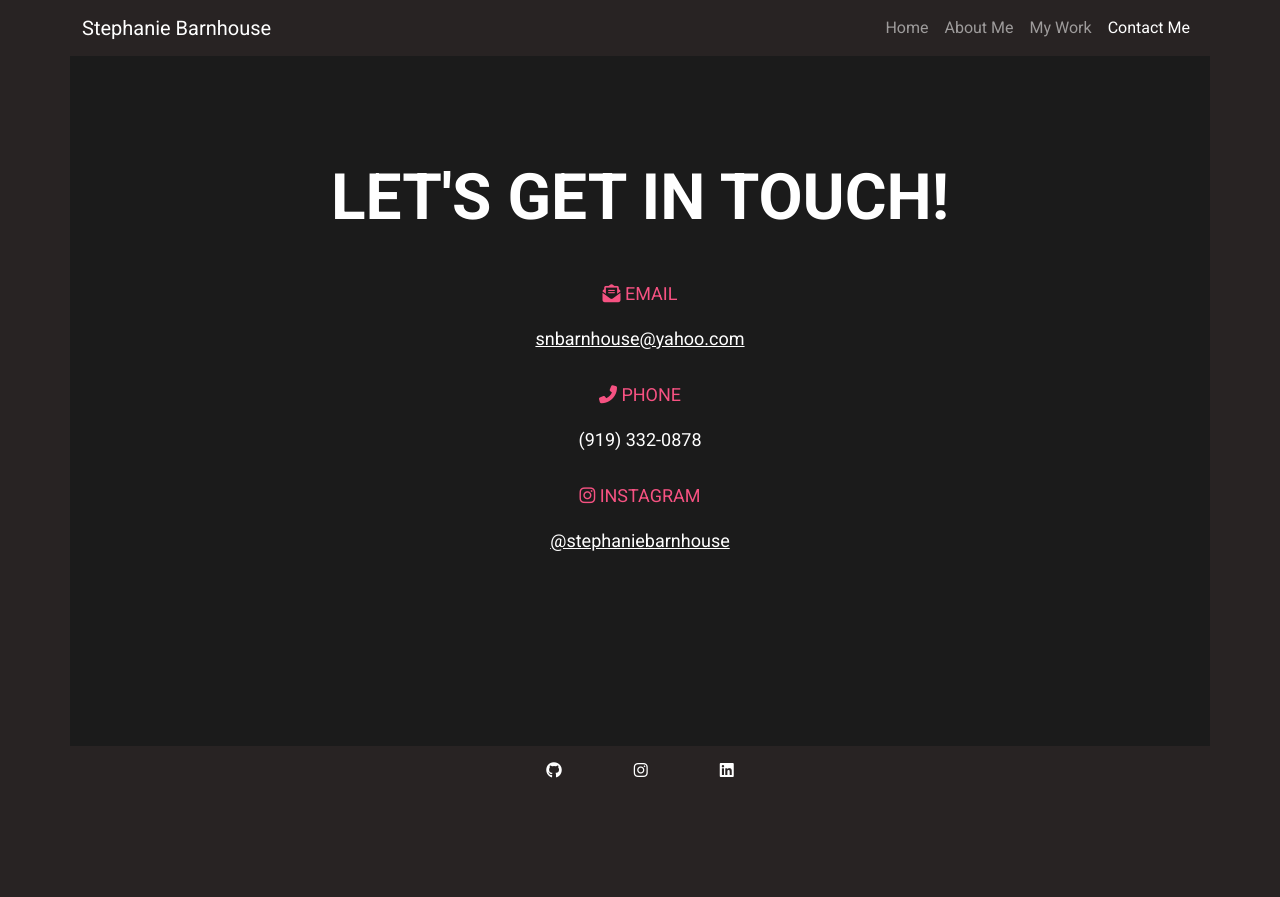
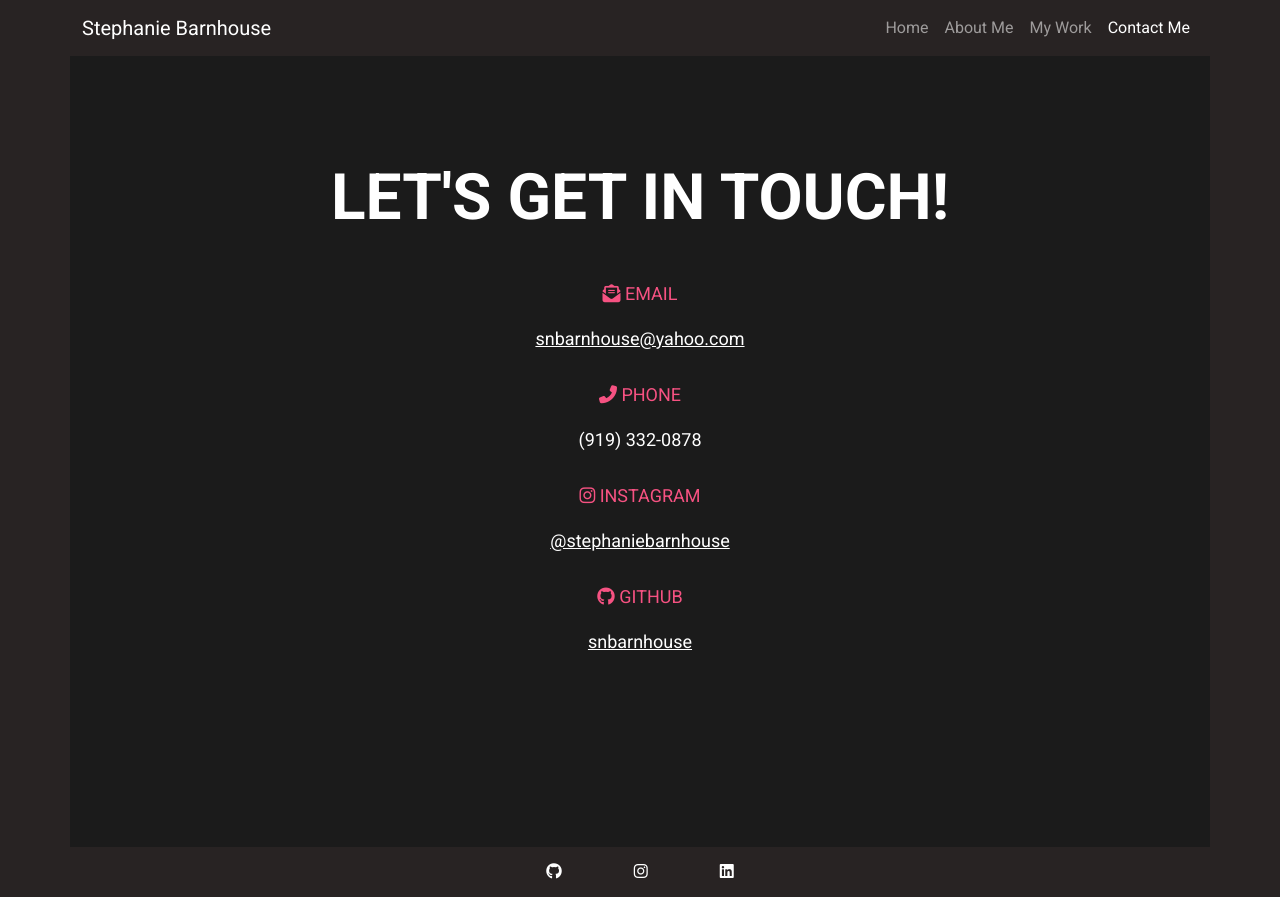
Before and after one commit to snbarnhouse/portfolio_project, a plain HTML site: page contact.html in a window 1280 px wide. Before the commit the page ends 800 px from the top, so only its background shows below. Drawn offline with nearby package versions, Linux system fonts and the light colour scheme.

Commit message:
Adding contact info.

```diff
--- a/contact.html
+++ b/contact.html
@@ -67,6 +67,8 @@
                 <p class="text-center">(919) 332-0878</p>
                 <h3 class="text-center mb-0"><i class="fab fa-instagram"></i>  Instagram</h3>
                 <p class="text-center"><a href="https://instagram.com/stephaniebarnhouse" class="contact-link" target="_blank">@stephaniebarnhouse</a></p>
+                <h3 class="text-center mb-0"><i class="fab fa-github"></i>  GitHub</h3>
+                <p class="text-center"><a href="https://github.com/snbarnhouse" class="contact-link" target="_blank">snbarnhouse</a></p>
             </div>
         </div>
     </div>
```
